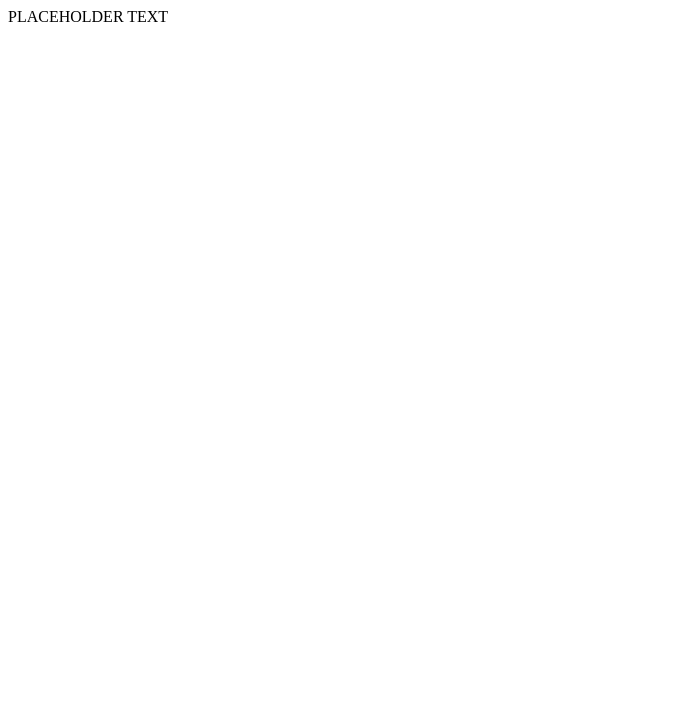
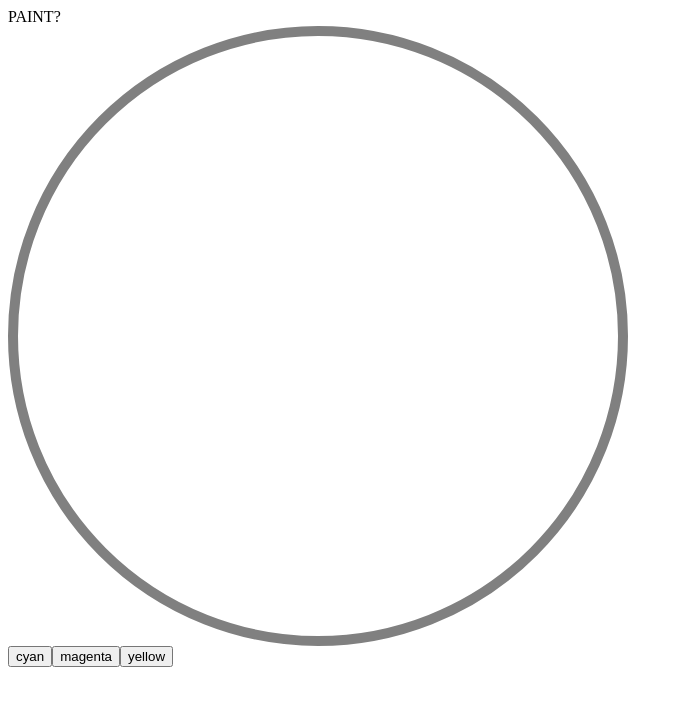
Before and after one commit to 7socks/PaintMix, a React app: page / in a window 1280 px wide. Shown: the top 706 px of the page, without its empty margins (0-683 px from the left). Built offline with nearby package versions, Linux system fonts and the light colour scheme; the HTML template or start-up script is replaced by a standard one.

Commit message:
client layout

```diff
--- a/client/src/components/App.js
+++ b/client/src/components/App.js
@@ -1,15 +1,31 @@
 import React from 'react';
+import axios from 'axios';
+
+import Nav from './Nav.js';
+import Bucket from './Bucket.js';
+import Selector from './Selector.js';
 
 class App extends React.Component {
   constructor(props) {
     super(props);
 
-    this.state = {};
+    this.state = {
+      color: 'cyan',
+      bucket: {}
+    };
+  }
+
+  selectColor() {
+    //this.setState();
   }
 
   render() {
     return (
-      <div className="main">PLACEHOLDER TEXT</div>
+      <div className="main">
+        <Nav/>
+        <Bucket bucket={this.state.bucket}/>
+        <Selector color={this.state.color} select={this.selectColor} />
+      </div>
     );
   }
 }
--- /dev/null
+++ b/client/src/components/Bucket.js
@@ -0,0 +1,19 @@
+import React from 'react';
+import styled from 'styled-components';
+
+const BucketView = styled.div`
+  border: 10px solid gray;
+  border-radius: 50%;
+  width: 600px;
+  height: 600px;
+`
+
+const Bucket = ({bucket}) => {
+  return (
+    <div className="bucket-container">
+      <BucketView/>
+    </div>
+  );
+};
+
+export default Bucket;
--- /dev/null
+++ b/client/src/components/Nav.js
@@ -0,0 +1,11 @@
+import React from 'react';
+
+const Nav = () => {
+  return (
+    <div className="nav">
+      <span>PAINT?</span>
+    </div>
+  );
+};
+
+export default Nav;
--- /dev/null
+++ b/client/src/components/Selector.js
@@ -0,0 +1,22 @@
+import React from 'react';
+
+const Selector = ({color, selectColor}) => {
+  return (
+    <div className="selector">
+      <button
+        className={color === "cyan" ? "selector-cyan selected" : "selector-cyan"}
+        onClick={selectColor}>cyan
+      </button>
+      <button
+        className={color === "magenta" ? "selector-magenta selected" : "selector-magenta"}
+        onClick={selectColor}>magenta
+      </button>
+      <button
+        className={color === "yellow" ? "selector-yellow selected" : "selector-yellow"}
+        onClick={selectColor}>yellow
+      </button>
+    </div>
+  );
+};
+
+export default Selector;
--- a/package.json
+++ b/package.json
@@ -19,10 +19,12 @@
   },
   "homepage": "https://github.com/7socks/mvp#readme",
   "dependencies": {
+    "axios": "^0.27.2",
     "express": "^4.18.1",
     "mongoose": "^6.3.2",
-    "react": "^18.1.0",
-    "react-dom": "^18.1.0"
+    "react": "^17.0.2",
+    "react-dom": "^17.0.2",
+    "styled-components": "^5.3.5"
   },
   "devDependencies": {
     "@babel/core": "^7.17.10",
```
Also changed, not shown: 2 other files (tests, documents, lock files or other folders).
